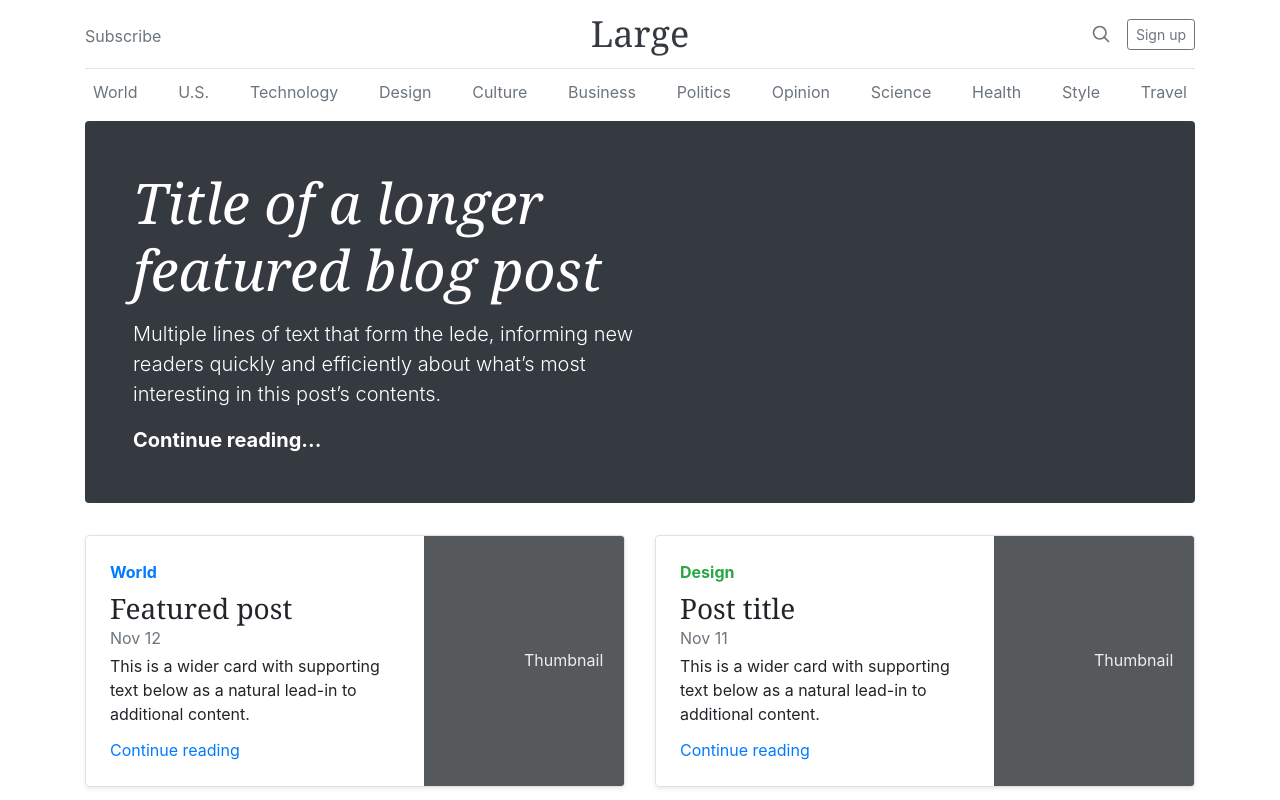
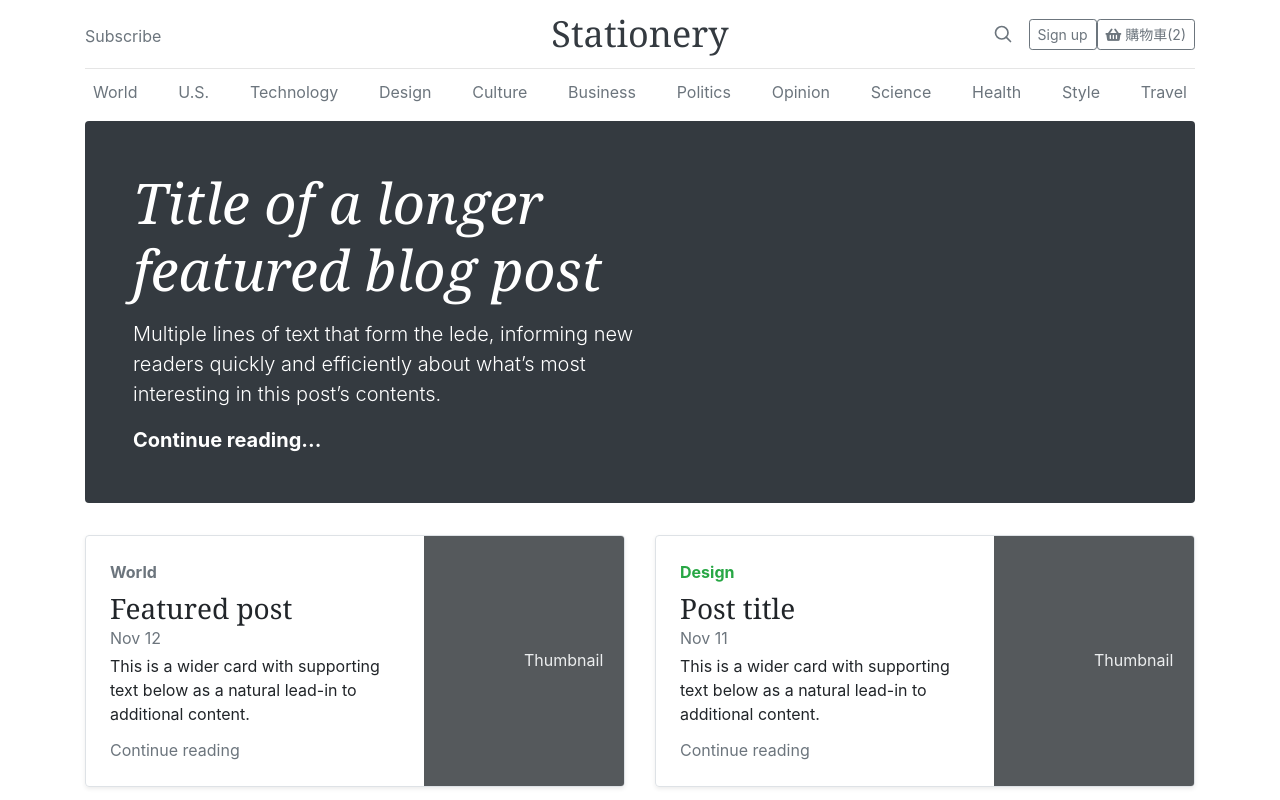
Before and after one commit to CynthiaChuang/vue-exercise, a Vue app in the folder Hw4-store/: page / in a window 1280 px wide. Shown: the top 800 px of the page. Built offline with nearby package versions, Linux system fonts and the light colour scheme.

Commit message:
[HW4][add] add shoppingCart.vue

```diff
--- a/Hw4-store/index.html
+++ b/Hw4-store/index.html
@@ -3,6 +3,7 @@
   <head>
     <meta charset="utf-8">
     <meta name="viewport" content="width=device-width,initial-scale=1.0">
+    <link rel="stylesheet" href="https://use.fontawesome.com/releases/v5.8.2/css/all.css" integrity="sha384-oS3vJWv+0UjzBfQzYUhtDYW+Pj2yciDJxpsK1OYPAYjqT085Qq/1cq5FLXAZQ7Ay" crossorigin="anonymous">
     <title>hw4-store</title>
   </head>
   <body>
--- a/Hw4-store/src/assets/helpers/_variables.scss
+++ b/Hw4-store/src/assets/helpers/_variables.scss
@@ -66,8 +66,8 @@ $colors: map-merge(
   $colors
 );
 
-$primary:       $blue !default;
-$secondary:     $gray-600 !default;
+$primary:       $gray-600;
+$secondary:     $pink;
 $success:       $green !default;
 $info:          $cyan !default;
 $warning:       $yellow !default;
--- /dev/null
+++ b/Hw4-store/src/components/common/ShoppingCart.vue
@@ -0,0 +1,79 @@
+<template>
+  <div class="dropdown">
+    <a class="btn btn-sm btn-outline-primary" href="#" data-toggle="dropdown">
+      <i class="fa fa-shopping-basket" aria-hidden="true"></i>
+      {{ $t("shoppingCart.shoppingCart")}}({{countTotalOrder}})
+    </a>
+
+    <div class="dropdown-menu dropdown-menu-right p-3" style="min-width: 300px" data-offset="400">
+      <h6>{{$t("shoppingCart.selectedItem")}}</h6>
+      <table class="table table-sm">
+        <tbody>
+        <tr v-for="(item,index) in getOrderList" :key="index">
+          <td class="align-middle text-center">
+            <a href="#removeModal" class="text-muted" data-toggle="modal" :data-title="item.name">
+              <i class="far fa-trash-alt" aria-hidden="true"></i>
+            </a>
+          </td>
+          <td class="align-middle">{{item.name}}</td>
+          <td class="align-middle">{{item.quantityWithUnit}}</td>
+          <td class="align-middle text-right">{{item.amount}}</td>
+        </tr>
+        </tbody>
+      </table>
+      <a class="btn btn-sm btn-outline-secondary btn-block" href="#">
+        <i class="fa fa-cart-plus" aria-hidden="true"></i>  {{ $t("shoppingCart.checkOut")}}
+      </a>
+    </div>
+
+  </div>
+
+</template>
+
+<script>
+  export default {
+    name: "ShoppingCart",
+    props: {
+      orderList: {
+        type: Array,
+        default: function () {
+          return [
+            {
+              item: "金牌女裝",
+              quantity: 1,
+              unit: "件",
+              amount: '480'
+            },
+            {
+              item: "金牌西裝",
+              quantity: 1,
+              unit: "件",
+              amount: '520'
+            }
+          ]
+        }
+
+
+      }
+    },
+    computed: {
+      // TODO: 尚未實做
+      getOrderList() {
+        return this.orderList.map((item) => {
+          let name = item.item;
+          let quantityWithUnit = `${item.quantity}  ${item.unit}`;
+          let amount = item.amount;
+          return {name, quantityWithUnit, amount}
+        });
+      },
+      countTotalOrder() {
+        return this.orderList.length;
+      }
+    }
+  }
+
+</script>
+
+<style scoped>
+
+</style>
--- a/Hw4-store/src/components/home/Navbar.vue
+++ b/Hw4-store/src/components/home/Navbar.vue
@@ -5,9 +5,11 @@
         <div class="col-4 pt-1">
           <a class="text-muted" href="#">Subscribe</a>
         </div>
+
         <div class="col-4 text-center">
-          <a class="blog-header-logo text-dark" href="#">Large</a>
+          <a class="blog-header-logo text-dark" href="#">{{ $t("shopName") }}</a>
         </div>
+
         <div class="col-4 d-flex justify-content-end align-items-center">
           <a class="text-muted" href="#">
             <svg xmlns="http://www.w3.org/2000/svg" width="20" height="20" fill="none" stroke="currentColor"
@@ -17,7 +19,8 @@
               <path d="M21 21l-5.2-5.2"/>
             </svg>
           </a>
-          <a class="btn btn-sm btn-outline-secondary" href="#">Sign up</a>
+          <a class="btn btn-sm btn-outline-primary"  href="#">Sign up</a>
+          <ShoppingCart></ShoppingCart>
         </div>
       </div>
     </header>
@@ -43,10 +46,14 @@
 
 <script>
   import BaseComp from "@/components/common/BaseComp.vue"
+  import ShoppingCart from "@/components/common/ShoppingCart.vue"
 
   export default {
     name: "Navbar",
     extends: BaseComp,
+    components:{
+      ShoppingCart
+    }
   }
 </script>
 
--- a/Hw4-store/src/i18n/zh_tw.js
+++ /dev/null
@@ -1,3 +0,0 @@
-export default {
-
-}
--- /dev/null
+++ b/Hw4-store/src/i18n/zh_tw.json
@@ -0,0 +1,9 @@
+{
+  "shopName": "Stationery",
+  "shoppingCart": {
+    "shoppingCart": "購物車",
+    "selectedItem":"已選擇商品",
+    "checkOut":"結帳去"
+  }
+
+}
--- a/Hw4-store/src/main.js
+++ b/Hw4-store/src/main.js
@@ -8,7 +8,7 @@ import VueI18n from 'vue-i18n'
 import 'bootstrap'
 
 import router from './router'
-import zh_tw from './i18n/zh_tw.js'
+import zh_tw from './i18n/zh_tw.json'
 
 Vue.use(VueAxios, axios);
 Vue.use(VueI18n);
```
